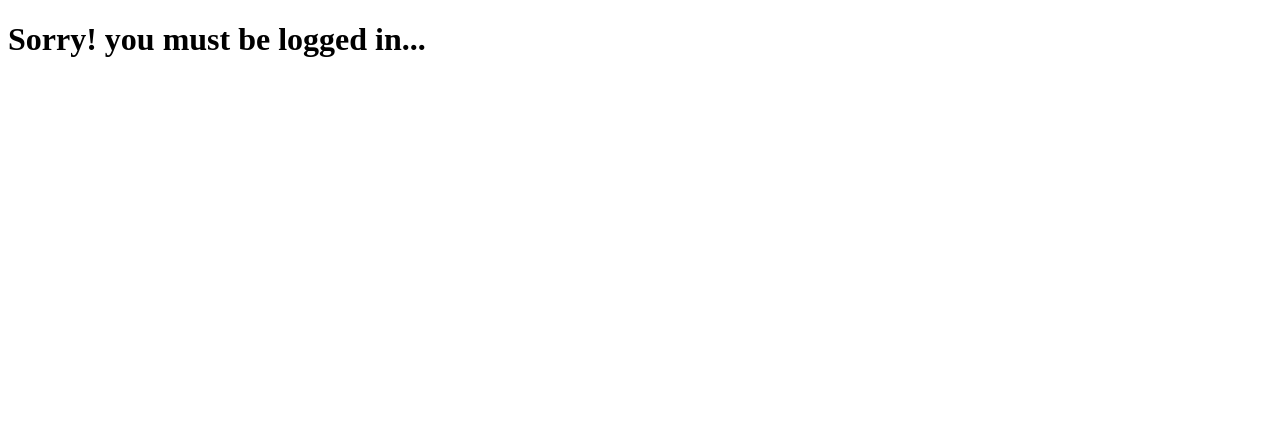
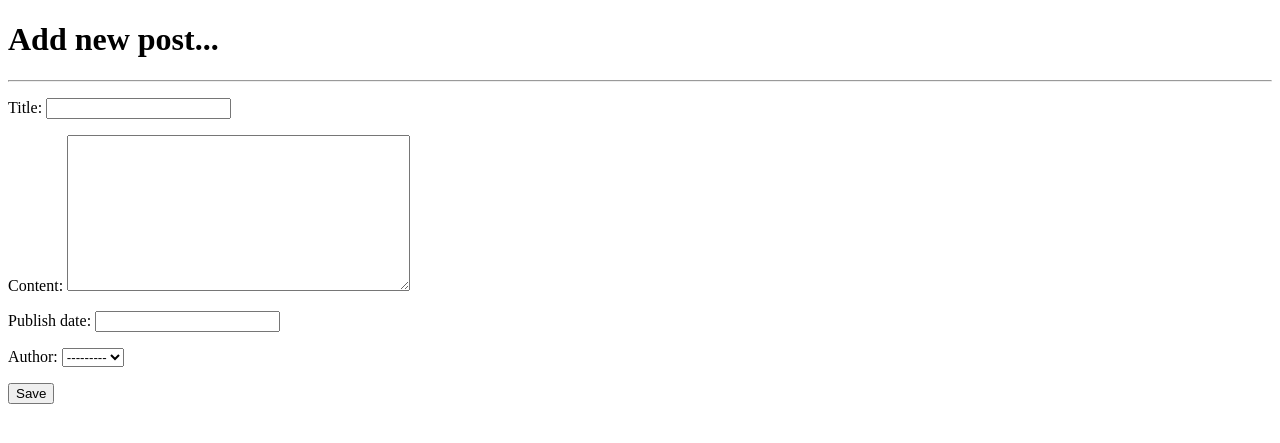
Before and after one commit to HZZSOFT/DjangoGit2, a Django app: page /posts/new in a window 1280 px wide. Shown: the top 443 px of the page. Run offline with Django 3.2, Linux system fonts and the light colour scheme.

Commit message:
add 'post' with form inherited by ModelForm

```diff
--- /dev/null
+++ b/register_app/forms.py
@@ -0,0 +1,9 @@
+from django import forms
+
+from .models import Post
+
+
+class PostForm(forms.ModelForm):
+    class Meta:
+        model = Post
+        fields = ('title', 'content', 'publish_date', 'author')
--- /dev/null
+++ b/register_app/templates/new_post.html
@@ -0,0 +1,16 @@
+<!DOCTYPE html>
+<html lang="en">
+<head>
+    <meta charset="UTF-8">
+    <title>New Post</title>
+</head>
+<body>
+    <h1>Add new post...</h1>
+    <hr />
+    <form method="post">
+        {% csrf_token %}
+        {{ form.as_p }}
+        <button type="submit">Save</button>
+    </form>
+</body>
+</html>
--- a/register_app/templates/posts.html
+++ b/register_app/templates/posts.html
@@ -24,6 +24,8 @@
         <b>{{ item.publish_date }}</b>
     </div>
 {% endfor %}
+    <hr />
+    <a href="{% url 'new_post' %}">New Post</a>
     {% else %}
     <h1> Sorry! you must be logged in...</h1>
 {% endif %}
--- a/register_app/urls.py
+++ b/register_app/urls.py
@@ -2,8 +2,9 @@ from django.conf.urls import url
 from . import views
 
 urlpatterns = [
-    url(r'^$', views.index),
-    url(r'^posts', views.posts)
+    url(r'^$', views.index, name='index'),
+    url(r'^posts/new', views.new_post, name='new_post'),
+    url(r'^posts/', views.posts, name='posts')
 ]
 #    path('index/', views.index),
 #    path('posts/', views.posts),
--- a/register_app/views.py
+++ b/register_app/views.py
@@ -1,5 +1,7 @@
 from django.shortcuts import render
 from .models import Post
+from .forms import PostForm
+from django.shortcuts import redirect
 
 
 # Create your views here.
@@ -10,6 +12,18 @@ def index(request):
 def posts(request):
     all_post = Post.objects.all()
     return render(request, 'posts.html', {'posts': all_post})
+
+
+def new_post(request):
+    if request.method == "POST":
+        form = PostForm(request.POST)
+        if form.is_valid():
+            post = form.save(commit=False)
+            post.save()
+            return redirect('views.posts')
+    else:
+        form = PostForm()
+    return render(request, 'new_post.html', {'form': form})
 
 
 class Customer:
```
